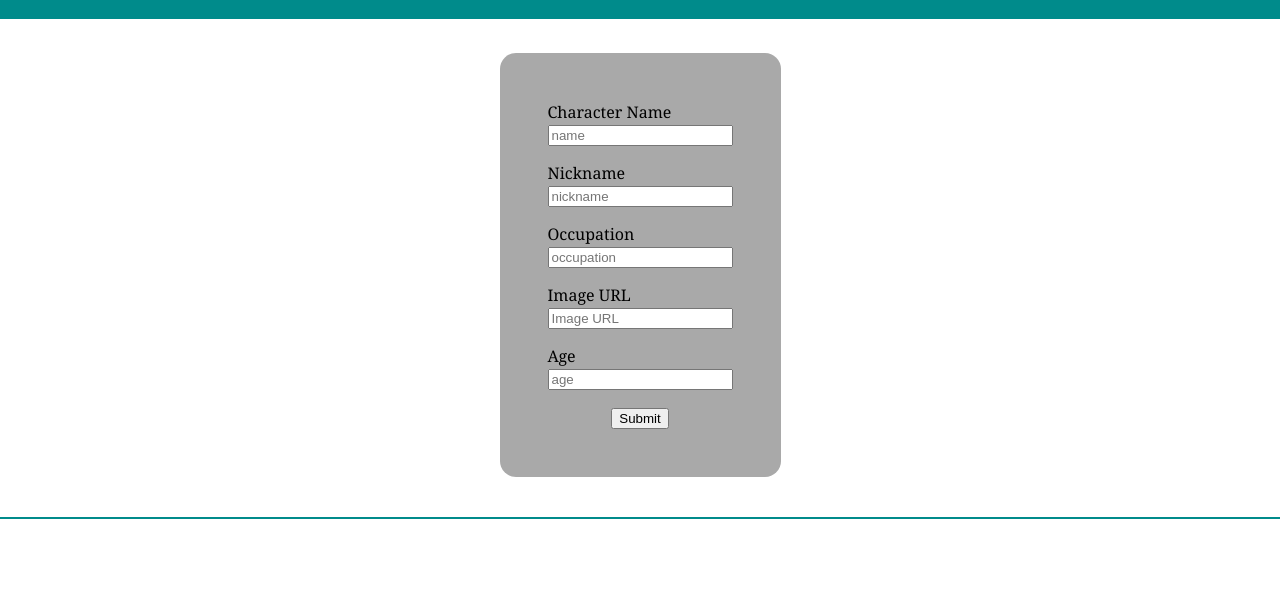
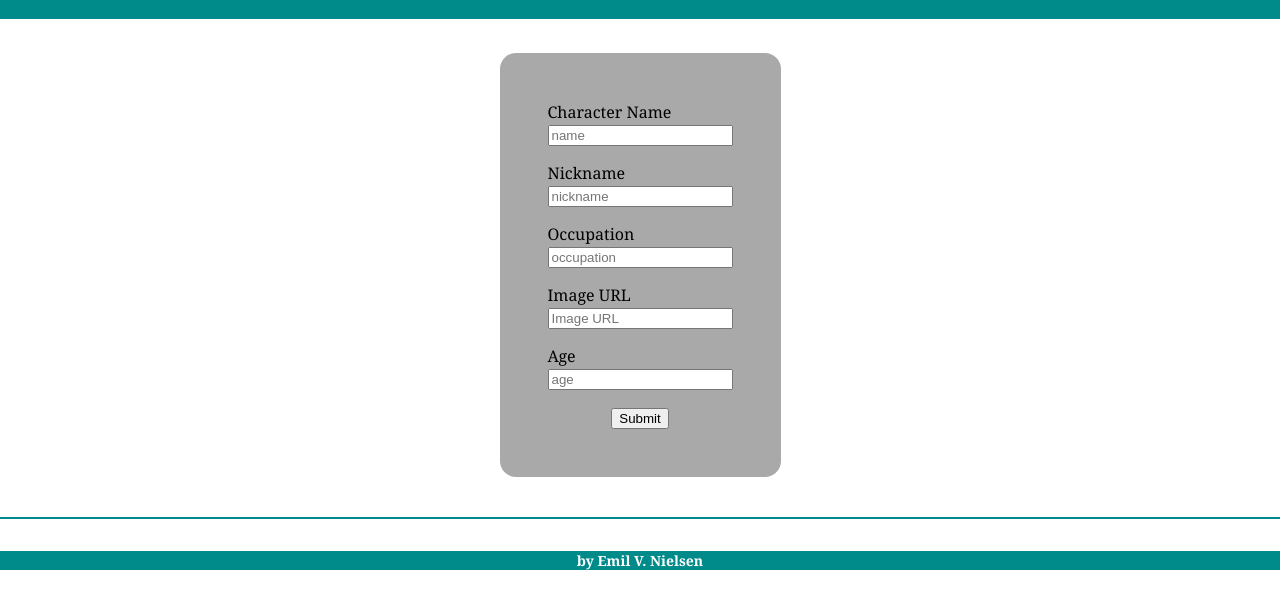
Before and after one commit to emilvn/crud-app-test, a plain HTML site: page frontend/index.html in a window 1280 px wide. Shown: the part 67-676 px from the top of the page. Drawn offline with Linux system fonts and the light colour scheme; no server answers.

Commit message:
added footer

```diff
--- a/frontend/index.html
+++ b/frontend/index.html
@@ -38,9 +38,10 @@
             </div>
         </form>
     </div>
-    <section class="character-grid" id="characters">
-
-    </section>
+    <section class="character-grid" id="characters"></section>
+    <footer>
+        <h3>by Emil V. Nielsen</h3>
+    </footer>
     <script src="script.js"></script>
 </body>
 </html>
--- a/frontend/style.css
+++ b/frontend/style.css
@@ -82,8 +82,19 @@ header{
     padding: 1em;
 }
 
+.character-grid article img{
+    width: 100%;
+}
+
 .character-grid article div{
     text-align: center;
+}
+
+footer{
+    text-align: center;
+    background-color: darkcyan;
+    color: white;
+    font-size: 0.75em;
 }
 
 .hidden{
```
